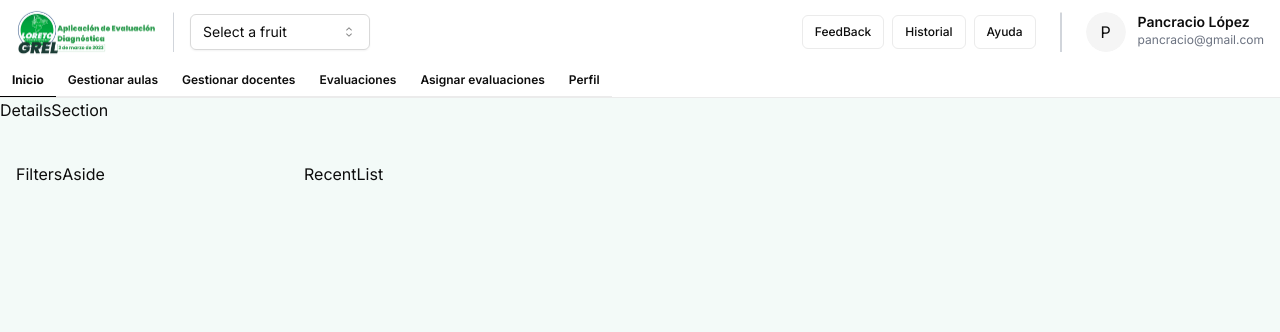
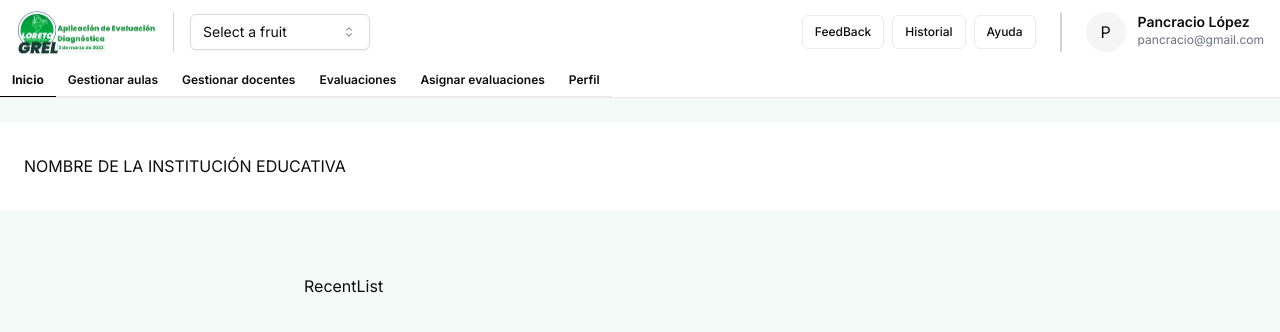
Before and after one commit to daylerjeff199906/template-eva, a Next.js app: page /director in a window 1280 px wide. Shown: the top 332 px of the page. Built offline with nearby package versions, Linux system fonts and the light colour scheme.

Commit message:
feat: Update DirectorHome layout and components

```diff
--- a/src/modules/director/pages/DirectorHome/DirectorHome.tsx
+++ b/src/modules/director/pages/DirectorHome/DirectorHome.tsx
@@ -3,7 +3,7 @@ import { DetailsSection, FiltersAside, RecentList } from './sections'
 
 export const DirectorHome = () => {
   return (
-    <main>
+    <main className="flex flex-col gap-6 pt-6">
       <DetailsSection />
       <LayoutAsideSection aside={<FiltersAside />}>
         <RecentList />
--- a/src/modules/director/pages/DirectorHome/sections/DetailsSection.tsx
+++ b/src/modules/director/pages/DirectorHome/sections/DetailsSection.tsx
@@ -1,3 +1,12 @@
 export const DetailsSection = () => {
-  return <div>DetailsSection</div>
+  return (
+    <main className="container bg-white py-8 px-6">
+      <section>
+        <header>
+          <h1 className="">NOMBRE DE LA INSTITUCIÓN EDUCATIVA</h1>
+        </header>
+        <section></section>
+      </section>
+    </main>
+  )
 }
--- a/src/modules/director/pages/DirectorHome/sections/FiltersAside.tsx
+++ b/src/modules/director/pages/DirectorHome/sections/FiltersAside.tsx
@@ -1,3 +1,3 @@
 export const FiltersAside = () => {
-  return <div>FiltersAside</div>
+  return <section></section>
 }
```
